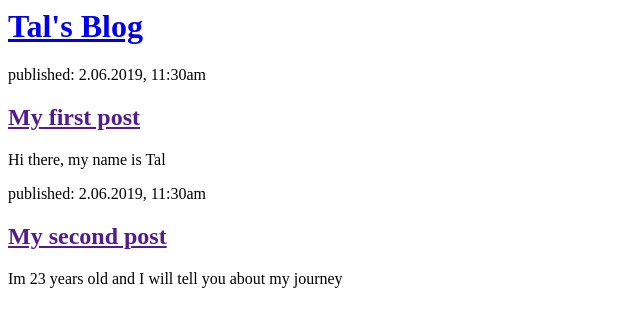
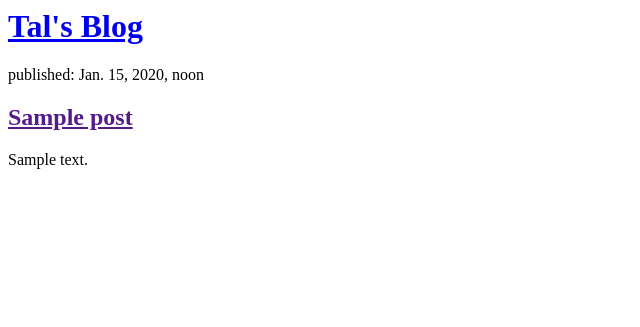
Before and after one commit to tal13/my-first-blog, a Django app: template blog/templates/blog/post_list.html in a window 1280 px wide. Shown: the top 327 px of the page, without its empty margins (0-640 px from the left). Run offline with Django 3.2, Linux system fonts and the light colour scheme; the template is opened without the code that fills it: values that come from a table or form of the project are taken from there, others are empty; tables that the repository leaves empty hold one stand-in row (values such as "Sample post").

Commit message:
Modified templates to display posts from database.

```diff
--- a/blog/templates/blog/post_list.html
+++ b/blog/templates/blog/post_list.html
@@ -6,17 +6,13 @@
         <div>
             <h1><a href="/">Tal's Blog</a></h1>
         </div>
+       {% for post in posts %}
+    <div>
+        <p>published: {{ post.published_date }}</p>
+        <h2><a href="">{{ post.title }}</a></h2>
+        <p>{{ post.text|linebreaksbr }}</p>
+    </div>
+{% endfor %}
 
-        <div>
-            <p>published: 2.06.2019, 11:30am</p>
-            <h2><a href="">My first post</a></h2>
-            <p>Hi there, my name is Tal</p>
-        </div>
-
-        <div>
-            <p>published: 2.06.2019, 11:30am</p>
-            <h2><a href="">My second post</a></h2>
-            <p>Im 23 years old and I will tell you about my journey</p>
-        </div>
     </body>
 </html>
--- a/blog/views.py
+++ b/blog/views.py
@@ -1,4 +1,7 @@
 from django.shortcuts import render
+from django.utils import timezone
+from .models import Post
 
 def post_list(request):
-    return render(request, 'blog/post_list.html', {})
+    posts = Post.objects.filter(published_date__lte=timezone.now()).order_by('published_date')
+    return render(request, 'blog/post_list.html', {'posts': posts})
```
